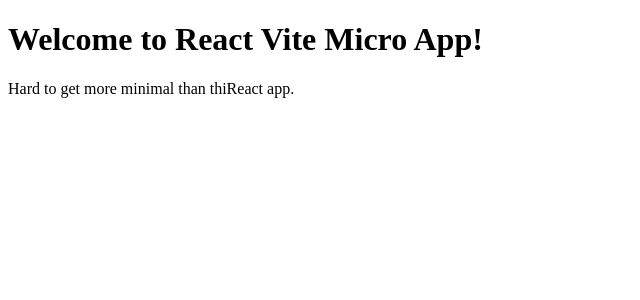
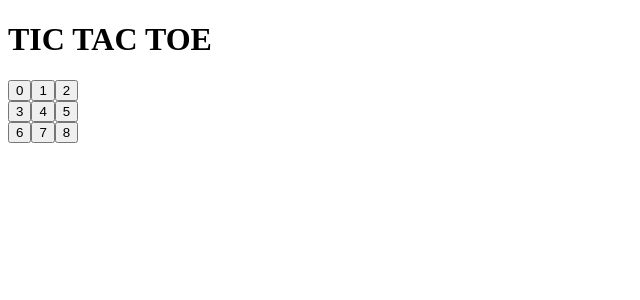
Before and after one commit to Ritik0602/tictactoe, a React (Vite) app: page / in a window 1280 px wide. Shown: the top 300 px of the page, without its empty margins (0-640 px from the left). Built offline with nearby package versions, Linux system fonts and the light colour scheme.

Commit message:
created board and square components

```diff
--- a/package.json
+++ b/package.json
@@ -16,7 +16,9 @@
     "react-dom": "^17.0.2"
   },
   "devDependencies": {
-    "babel-eslint": "^10.1.0",
+    "@babel/core": "^7.18.6",
+    "@babel/eslint-parser": "^7.18.2",
+    "@babel/preset-react": "^7.18.6",
     "babel-preset-nano-react-app": "^0.1.0",
     "eslint": "^8.19.0",
     "eslint-config-airbnb": "^19.0.4",
--- a/src/App.jsx
+++ b/src/App.jsx
@@ -1,8 +1,11 @@
-import React from "react";
+import React from 'react';
+import Board from './components/Board';
 
-export default () => (
-  <>
-    <h1>Welcome to React Vite Micro App!</h1>
-    <p>Hard to get more minimal than thiReact app.</p>
-  </>
+const App = () => (
+  <div>
+    <h1>TIC TAC TOE</h1>
+    <Board />
+  </div>
 );
+
+export default App;
--- /dev/null
+++ b/src/components/Board.jsx
@@ -0,0 +1,26 @@
+import React from 'react';
+import Square from './Square';
+
+const Board = () => {
+  return (
+    <div>
+      <div>
+        <Square value={0} />
+        <Square value={1} />
+        <Square value={2} />
+      </div>
+      <div>
+        <Square value={3} />
+        <Square value={4} />
+        <Square value={5} />
+      </div>
+      <div>
+        <Square value={6} />
+        <Square value={7} />
+        <Square value={8} />
+      </div>
+    </div>
+  );
+};
+
+export default Board;
--- /dev/null
+++ b/src/components/Square.jsx
@@ -0,0 +1,7 @@
+import React from 'react';
+
+const Square = ({ value }) => {
+  return <button>{value}</button>;
+};
+
+export default Square;
```
Also changed, not shown: 2 other files (tests, documents, lock files or other folders).
